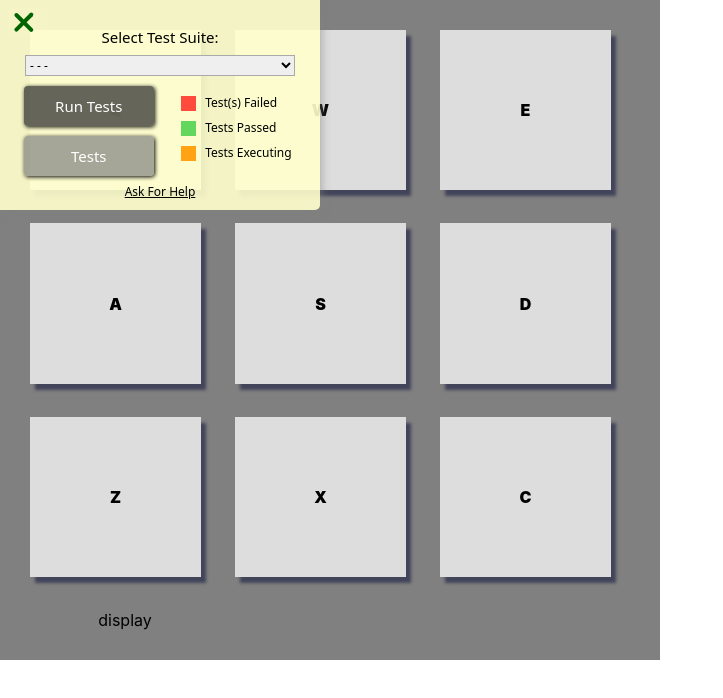
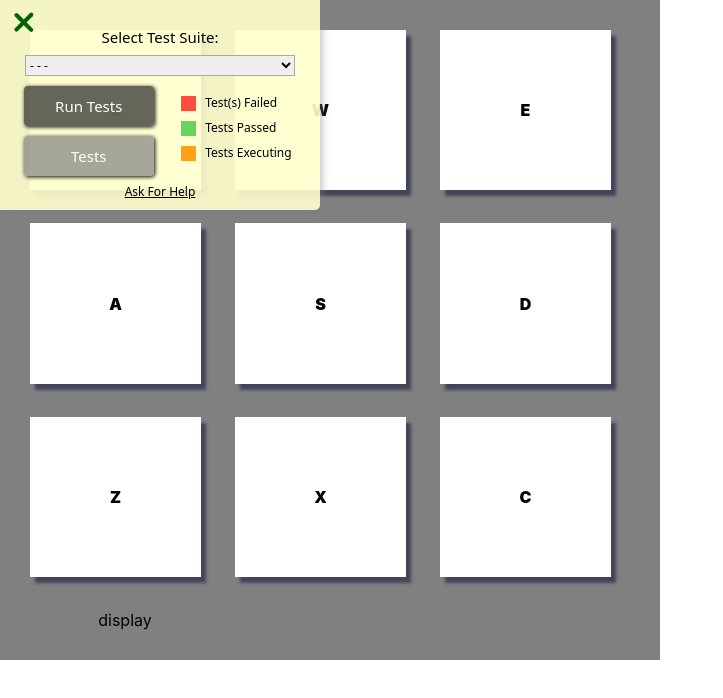
Before and after one commit to MarcinPietkiewicz/drum-machine-redux, a React (Create React App) app: page / in a window 1280 px wide. Shown: the top 698 px of the page, without its empty margins (0-723 px from the left). Built offline with nearby package versions, Linux system fonts and the light colour scheme.

Commit message:
Drumpad button changes color via its state when clicked

```diff
--- a/src/DrumBox.css
+++ b/src/DrumBox.css
@@ -9,17 +9,11 @@
     gap:15px;
 }
 .drum-pad{
-    background-color:#ddd;
     width: 90%;
     height:90%;
     display: flex;
     justify-content: center;
     align-items: center;
     font-weight:900;
-    box-shadow: 5px 6px 3px 0px rgba(66, 68, 90, 1);
 
 }
-.drum-pad:active {
-    box-shadow:inherit;
-    background-color: red;
-}
--- /dev/null
+++ b/src/DrumPad.css
@@ -0,0 +1,21 @@
+.drum-pad{
+    width: 90%;
+    height:90%;
+    display: flex;
+    justify-content: center;
+    align-items: center;
+    font-weight:900;
+
+}
+
+.inactive {
+    background-color:white;
+    box-shadow: 5px 6px 3px 0px rgba(66, 68, 90, 1);
+
+}
+
+.active {
+    background-color:red;
+    box-shadow:inherit;
+
+}
--- a/src/DrumPad.js
+++ b/src/DrumPad.js
@@ -1,24 +1,35 @@
 import React from "react";
+import styles from "./DrumPad.css";
 
 class DrumPad extends React.Component {
   constructor(props) {
     super(props);
-        this.playSound = this.playSound.bind(this)
-        this.handleKeyPress = this.handleKeyPress.bind(this)
+    this.state = {
+        padStyle: 'inactive'
+    }
+    this.playSound = this.playSound.bind(this);
+    this.handleKeyPress = this.handleKeyPress.bind(this);
+    this.highlightButton = this.highlightButton.bind(this);
   }
 
   componentDidMount() {
-        document.addEventListener('keydown', this.handleKeyPress)
+    document.addEventListener("keydown", this.handleKeyPress);
   }
 
   componentWillUnmount() {
-        document.removeEventListener('keydown', this.handleKeyPress)
+    document.removeEventListener("keydown", this.handleKeyPress);
   }
 
   playSound() {
     const sound = document.getElementById(this.props.keyTrigger);
     sound.currentTime = 0;
     sound.play();
+    this.highlightButton();
+  }
+
+  highlightButton() {
+    this.setState({ padStyle: 'active'})
+    setTimeout(() => this.setState({padStyle: 'inactive'}), 100)
   }
 
   handleKeyPress(e) {
@@ -29,11 +40,11 @@ class DrumPad extends React.Component {
 
   render() {
     return (
-            <div className='drum-pad' id={this.props.clipId} onClick={this.playSound} >
-                <audio className='clip' id={this.props.keyTrigger} src={this.props.clip} />
+      <div className={`drum-pad ${this.state.padStyle}`} id={this.props.clipId} onClick={this.playSound}>
+        <audio className="clip" id={this.props.keyTrigger} src={this.props.clip} />
         {this.props.keyTrigger}
-            </div >
-        )
+      </div>
+    );
   }
 }
 
```
Lines whose indentation alone changed are shown as unchanged.
